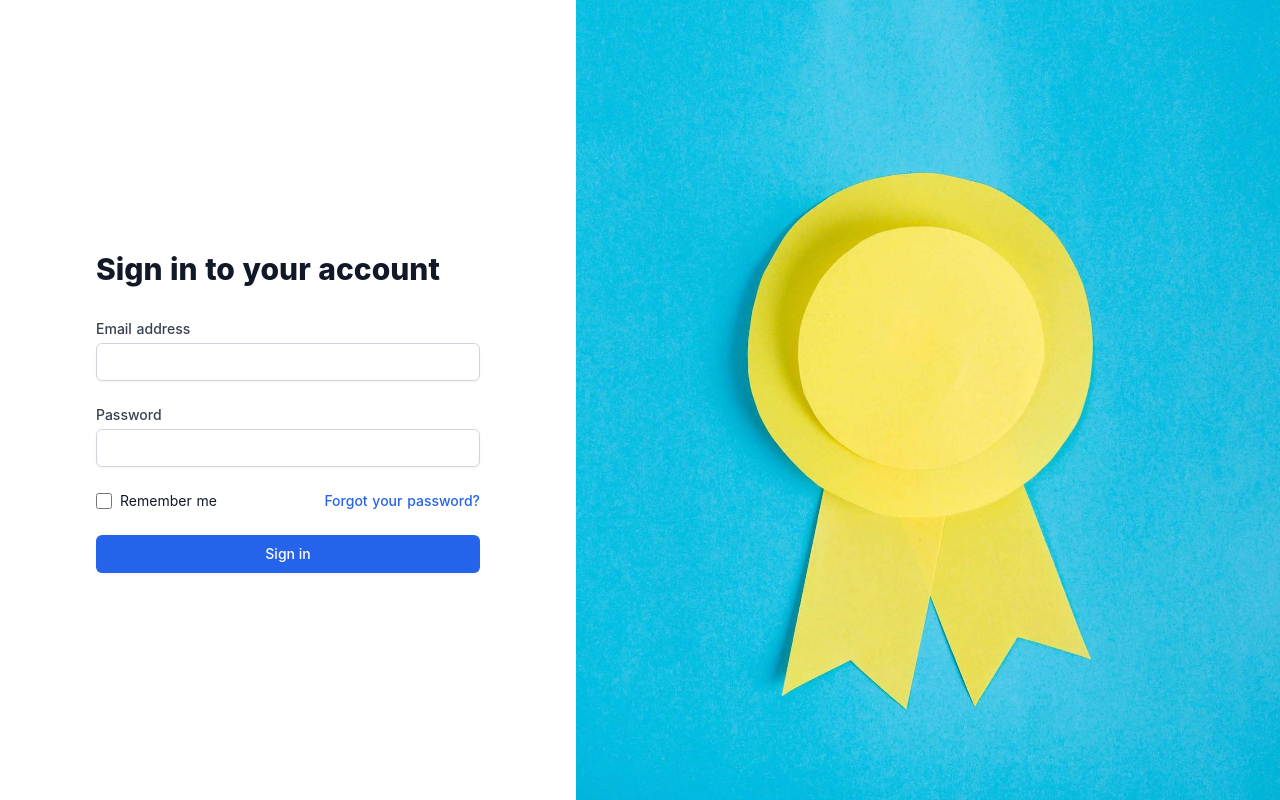
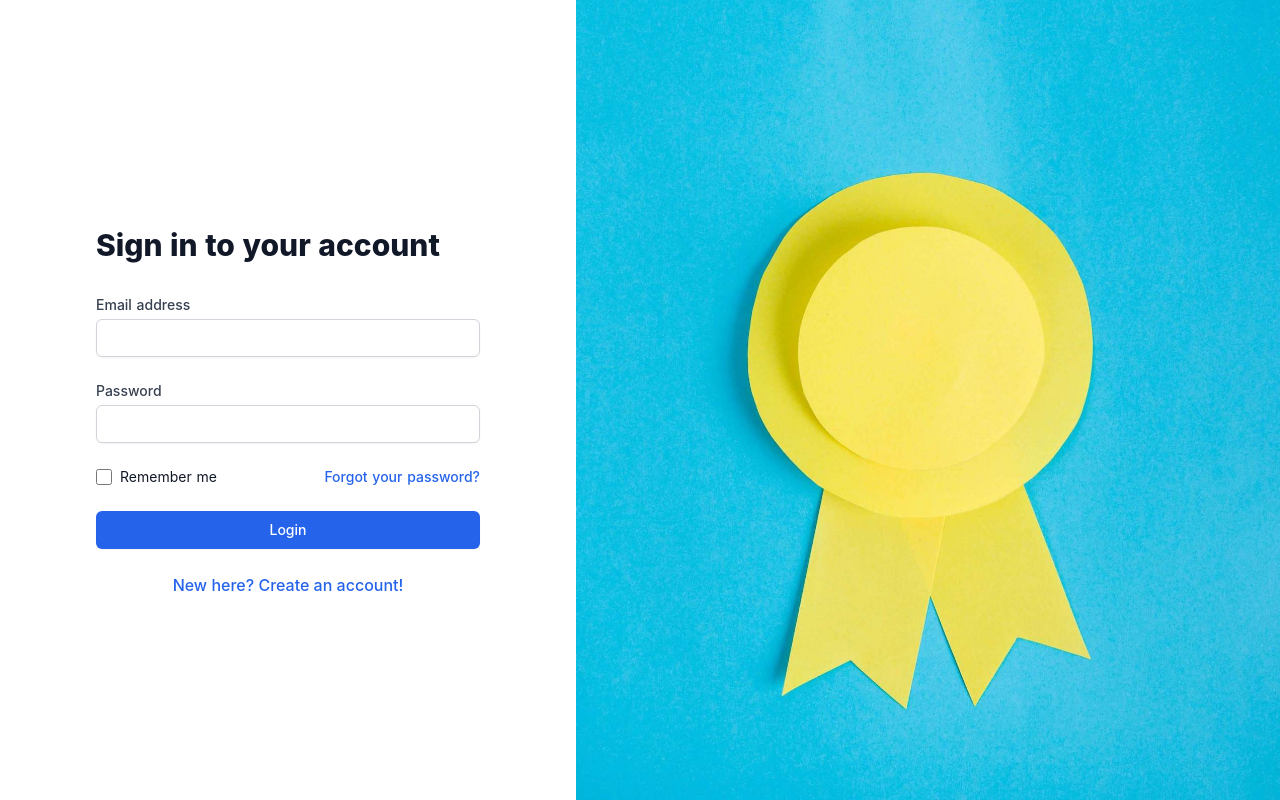
Before and after one commit to warlyware/unipro, a Nuxt app: page /login in a window 1280 px wide. Built offline with nearby package versions, Linux system fonts and the light colour scheme.

Commit message:
Add sign in and registration forms

```diff
--- /dev/null
+++ b/components/SocialLoginProviders.vue
@@ -0,0 +1,90 @@
+<template>
+  <div>
+    <div>
+      <p class="text-sm font-medium text-gray-700">
+        Sign in with
+      </p>
+
+      <div class="mt-1 grid grid-cols-3 gap-3">
+        <div>
+          <a
+            href="#"
+            class="w-full inline-flex justify-center py-2 px-4 border border-gray-300 rounded-md shadow-sm bg-white text-sm font-medium text-gray-500 hover:bg-gray-50"
+          >
+            <span class="sr-only">
+              Sign in with Facebook
+            </span>
+            <svg
+              class="w-5 h-5"
+              aria-hidden="true"
+              fill="currentColor"
+              viewBox="0 0 20 20"
+            >
+              <path
+                fill-rule="evenodd"
+                d="M20 10c0-5.523-4.477-10-10-10S0 4.477 0 10c0 4.991 3.657 9.128 8.438 9.878v-6.987h-2.54V10h2.54V7.797c0-2.506 1.492-3.89 3.777-3.89 1.094 0 2.238.195 2.238.195v2.46h-1.26c-1.243 0-1.63.771-1.63 1.562V10h2.773l-.443 2.89h-2.33v6.988C16.343 19.128 20 14.991 20 10z"
+                clip-rule="evenodd"
+              />
+            </svg>
+          </a>
+        </div>
+
+        <div>
+          <a
+            href="#"
+            class="w-full inline-flex justify-center py-2 px-4 border border-gray-300 rounded-md shadow-sm bg-white text-sm font-medium text-gray-500 hover:bg-gray-50"
+          >
+            <span class="sr-only">
+              Sign in with Twitter
+            </span>
+            <svg
+              class="w-5 h-5"
+              aria-hidden="true"
+              fill="currentColor"
+              viewBox="0 0 20 20"
+            >
+              <path d="M6.29 18.251c7.547 0 11.675-6.253 11.675-11.675 0-.178 0-.355-.012-.53A8.348 8.348 0 0020 3.92a8.19 8.19 0 01-2.357.646 4.118 4.118 0 001.804-2.27 8.224 8.224 0 01-2.605.996 4.107 4.107 0 00-6.993 3.743 11.65 11.65 0 01-8.457-4.287 4.106 4.106 0 001.27 5.477A4.073 4.073 0 01.8 7.713v.052a4.105 4.105 0 003.292 4.022 4.095 4.095 0 01-1.853.07 4.108 4.108 0 003.834 2.85A8.233 8.233 0 010 16.407a11.616 11.616 0 006.29 1.84" />
+            </svg>
+          </a>
+        </div>
+
+        <div>
+          <a
+            href="#"
+            class="w-full inline-flex justify-center py-2 px-4 border border-gray-300 rounded-md shadow-sm bg-white text-sm font-medium text-gray-500 hover:bg-gray-50"
+          >
+            <span class="sr-only">
+              Sign in with GitHub
+            </span>
+            <svg
+              class="w-5 h-5"
+              aria-hidden="true"
+              fill="currentColor"
+              viewBox="0 0 20 20"
+            >
+              <path
+                fill-rule="evenodd"
+                d="M10 0C4.477 0 0 4.484 0 10.017c0 4.425 2.865 8.18 6.839 9.504.5.092.682-.217.682-.483 0-.237-.008-.868-.013-1.703-2.782.605-3.369-1.343-3.369-1.343-.454-1.158-1.11-1.466-1.11-1.466-.908-.62.069-.608.069-.608 1.003.07 1.531 1.032 1.531 1.032.892 1.53 2.341 1.088 2.91.832.092-.647.35-1.088.636-1.338-2.22-.253-4.555-1.113-4.555-4.951 0-1.093.39-1.988 1.029-2.688-.103-.253-.446-1.272.098-2.65 0 0 .84-.27 2.75 1.026A9.564 9.564 0 0110 4.844c.85.004 1.705.115 2.504.337 1.909-1.296 2.747-1.027 2.747-1.027.546 1.379.203 2.398.1 2.651.64.7 1.028 1.595 1.028 2.688 0 3.848-2.339 4.695-4.566 4.942.359.31.678.921.678 1.856 0 1.338-.012 2.419-.012 2.747 0 .268.18.58.688.482A10.019 10.019 0 0020 10.017C20 4.484 15.522 0 10 0z"
+                clip-rule="evenodd"
+              />
+            </svg>
+          </a>
+        </div>
+      </div>
+    </div>
+
+    <div class="mt-6 relative">
+      <div
+        class="absolute inset-0 flex items-center"
+        aria-hidden="true"
+      >
+        <div class="w-full border-t border-gray-300" />
+      </div>
+      <div class="relative flex justify-center text-sm">
+        <span class="px-2 bg-white text-gray-500">
+          Or continue with
+        </span>
+      </div>
+    </div>
+  </div>
+</template>
--- a/pages/login.vue
+++ b/pages/login.vue
@@ -4,99 +4,12 @@
       <div class="mx-auto w-full max-w-sm lg:w-96">
         <div>
           <h2 class="mt-6 text-3xl font-extrabold text-gray-900">
-            Sign in to your account
+            {{ headingText }}
           </h2>
         </div>
 
         <div class="mt-8">
-          <!-- <div>
-            <div>
-              <p class="text-sm font-medium text-gray-700">
-                Sign in with
-              </p>
-
-              <div class="mt-1 grid grid-cols-3 gap-3">
-                <div>
-                  <a
-                    href="#"
-                    class="w-full inline-flex justify-center py-2 px-4 border border-gray-300 rounded-md shadow-sm bg-white text-sm font-medium text-gray-500 hover:bg-gray-50"
-                  >
-                    <span class="sr-only">
-                      Sign in with Facebook
-                    </span>
-                    <svg
-                      class="w-5 h-5"
-                      aria-hidden="true"
-                      fill="currentColor"
-                      viewBox="0 0 20 20"
-                    >
-                      <path
-                        fill-rule="evenodd"
-                        d="M20 10c0-5.523-4.477-10-10-10S0 4.477 0 10c0 4.991 3.657 9.128 8.438 9.878v-6.987h-2.54V10h2.54V7.797c0-2.506 1.492-3.89 3.777-3.89 1.094 0 2.238.195 2.238.195v2.46h-1.26c-1.243 0-1.63.771-1.63 1.562V10h2.773l-.443 2.89h-2.33v6.988C16.343 19.128 20 14.991 20 10z"
-                        clip-rule="evenodd"
-                      />
-                    </svg>
-                  </a>
-                </div>
-
-                <div>
-                  <a
-                    href="#"
-                    class="w-full inline-flex justify-center py-2 px-4 border border-gray-300 rounded-md shadow-sm bg-white text-sm font-medium text-gray-500 hover:bg-gray-50"
-                  >
-                    <span class="sr-only">
-                      Sign in with Twitter
-                    </span>
-                    <svg
-                      class="w-5 h-5"
-                      aria-hidden="true"
-                      fill="currentColor"
-                      viewBox="0 0 20 20"
-                    >
-                      <path d="M6.29 18.251c7.547 0 11.675-6.253 11.675-11.675 0-.178 0-.355-.012-.53A8.348 8.348 0 0020 3.92a8.19 8.19 0 01-2.357.646 4.118 4.118 0 001.804-2.27 8.224 8.224 0 01-2.605.996 4.107 4.107 0 00-6.993 3.743 11.65 11.65 0 01-8.457-4.287 4.106 4.106 0 001.27 5.477A4.073 4.073 0 01.8 7.713v.052a4.105 4.105 0 003.292 4.022 4.095 4.095 0 01-1.853.07 4.108 4.108 0 003.834 2.85A8.233 8.233 0 010 16.407a11.616 11.616 0 006.29 1.84" />
-                    </svg>
-                  </a>
-                </div>
-
-                <div>
-                  <a
-                    href="#"
-                    class="w-full inline-flex justify-center py-2 px-4 border border-gray-300 rounded-md shadow-sm bg-white text-sm font-medium text-gray-500 hover:bg-gray-50"
-                  >
-                    <span class="sr-only">
-                      Sign in with GitHub
-                    </span>
-                    <svg
-                      class="w-5 h-5"
-                      aria-hidden="true"
-                      fill="currentColor"
-                      viewBox="0 0 20 20"
-                    >
-                      <path
-                        fill-rule="evenodd"
-                        d="M10 0C4.477 0 0 4.484 0 10.017c0 4.425 2.865 8.18 6.839 9.504.5.092.682-.217.682-.483 0-.237-.008-.868-.013-1.703-2.782.605-3.369-1.343-3.369-1.343-.454-1.158-1.11-1.466-1.11-1.466-.908-.62.069-.608.069-.608 1.003.07 1.531 1.032 1.531 1.032.892 1.53 2.341 1.088 2.91.832.092-.647.35-1.088.636-1.338-2.22-.253-4.555-1.113-4.555-4.951 0-1.093.39-1.988 1.029-2.688-.103-.253-.446-1.272.098-2.65 0 0 .84-.27 2.75 1.026A9.564 9.564 0 0110 4.844c.85.004 1.705.115 2.504.337 1.909-1.296 2.747-1.027 2.747-1.027.546 1.379.203 2.398.1 2.651.64.7 1.028 1.595 1.028 2.688 0 3.848-2.339 4.695-4.566 4.942.359.31.678.921.678 1.856 0 1.338-.012 2.419-.012 2.747 0 .268.18.58.688.482A10.019 10.019 0 0020 10.017C20 4.484 15.522 0 10 0z"
-                        clip-rule="evenodd"
-                      />
-                    </svg>
-                  </a>
-                </div>
-              </div>
-            </div>
-
-            <div class="mt-6 relative">
-              <div
-                class="absolute inset-0 flex items-center"
-                aria-hidden="true"
-              >
-                <div class="w-full border-t border-gray-300" />
-              </div>
-              <div class="relative flex justify-center text-sm">
-                <span class="px-2 bg-white text-gray-500">
-                  Or continue with
-                </span>
-              </div>
-            </div>
-          </div> -->
+          <social-login-providers v-if="hasSocialLogins" />
 
           <div class="mt-6">
             <form
@@ -181,7 +94,23 @@
                   type="submit"
                   class="w-full flex justify-center py-2 px-4 border border-transparent rounded-md shadow-sm text-sm font-medium text-white bg-blue-600 hover:bg-blue-700 focus:outline-none focus:ring-2 focus:ring-offset-2 focus:ring-blue-500"
                 >
-                  Sign in
+                  {{ buttonText }}
+                </button>
+              </div>
+              <div class="flex justify-center">
+                <button
+                  v-if="uiMode === UI_MODES.ACCOUNT_LOGIN"
+                  class="font-medium text-blue-600 hover:text-blue-500"
+                  @click="uiMode = UI_MODES.ACCOUNT_CREATION"
+                >
+                  New here? Create an account!
+                </button>
+                <button
+                  v-else
+                  class="font-medium text-blue-600 hover:text-blue-500 self-center"
+                  @click="uiMode = UI_MODES.ACCOUNT_LOGIN"
+                >
+                  Login instead
                 </button>
               </div>
             </form>
@@ -200,10 +129,31 @@
 </template>
 
 <script>
+import SocialLoginProviders from '@/components/SocialLoginProviders.vue'
+
+const UI_MODES = {
+  ACCOUNT_CREATION: 'account_creation',
+  ACCOUNT_LOGIN: 'account_login'
+}
+
 export default {
+  components: {
+    SocialLoginProviders
+  },
   data() {
     return {
-      errorText: ''
+      errorText: '',
+      hasSocialLogins: false,
+      uiMode: UI_MODES.ACCOUNT_LOGIN,
+      UI_MODES
+    }
+  },
+  computed: {
+    headingText() {
+      return this.uiMode === UI_MODES.ACCOUNT_CREATION ? 'Create your account' : 'Sign in to your account'
+    },
+    buttonText() {
+      return this.uiMode === UI_MODES.ACCOUNT_CREATION ? 'Create Account' : 'Login'
     }
   },
   methods: {
```
